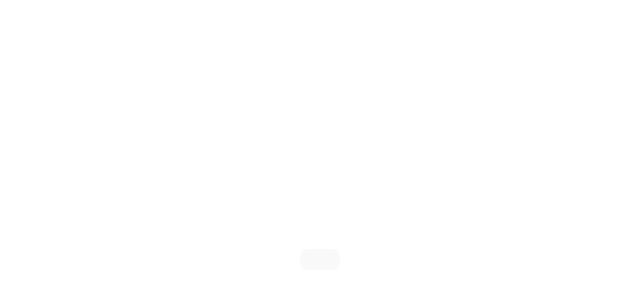
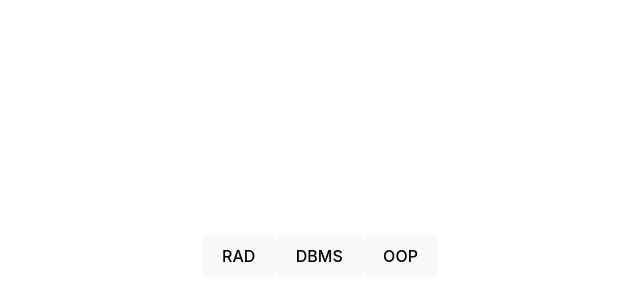
Before and after one commit to sandundil2002/React_In_Typescript, a React (Vite) app: page / in a window 1280 px wide. Shown: the part 144-444 px from the top of the page, without its empty margins (320-960 px from the left). Built offline with nearby package versions, Linux system fonts and the light colour scheme.

Commit message:
exercise in map function.

```diff
--- a/src/App.tsx
+++ b/src/App.tsx
@@ -2,9 +2,35 @@
 import ButtonComponent from "./assets/component/ButtonComponent.tsx";
 
 function App() {
+
+    const handleClick = (name: string) => {
+        subjects.map((subject) => {
+            if(subject.name === name) {
+                alert(subject.desc)
+            }
+        })
+    }
+
+    const subjects = [
+        {
+            name: "RAD",
+            desc: "Rapid Application Development"
+        },
+        {
+            name: "DBMS",
+            desc: "Database Management System"
+        },
+        {
+            name: "OOP",
+            desc: "Object Oriented Programming"
+        }
+    ]
+
   return (
     <>
-        <ButtonComponent></ButtonComponent>
+        <ButtonComponent myClick = {handleClick} >{subjects[0].name}</ButtonComponent>
+        <ButtonComponent myClick = {handleClick} >{subjects[1].name}</ButtonComponent>
+        <ButtonComponent myClick = {handleClick} >{subjects[2].name}</ButtonComponent>
     </>
   )
 }
--- a/src/assets/component/ButtonComponent.tsx
+++ b/src/assets/component/ButtonComponent.tsx
@@ -1,10 +1,11 @@
-export default function ButtonComponent() {
-    const handleClick = () => {
-        alert('Click me!')
-    }
+import {ReactNode} from "react";
+
+export default function ButtonComponent(props: {children: ReactNode, myClick: any}) {
+
     return (
         <>
-            <button onClick={handleClick}></button>
+            <button onClick={() => {props.myClick(props.children)}}>{props.children}</button>
         </>
     )
+
 }
```
Also changed, not shown: src/dev/index.ts (added, +9 -0 lines), src/dev/palette.tsx (added, +25 -0 lines), src/dev/previews.tsx (added, +11 -0 lines), src/dev/useInitial.ts (added, +16 -0 lines), src/dev/README.md (added).
